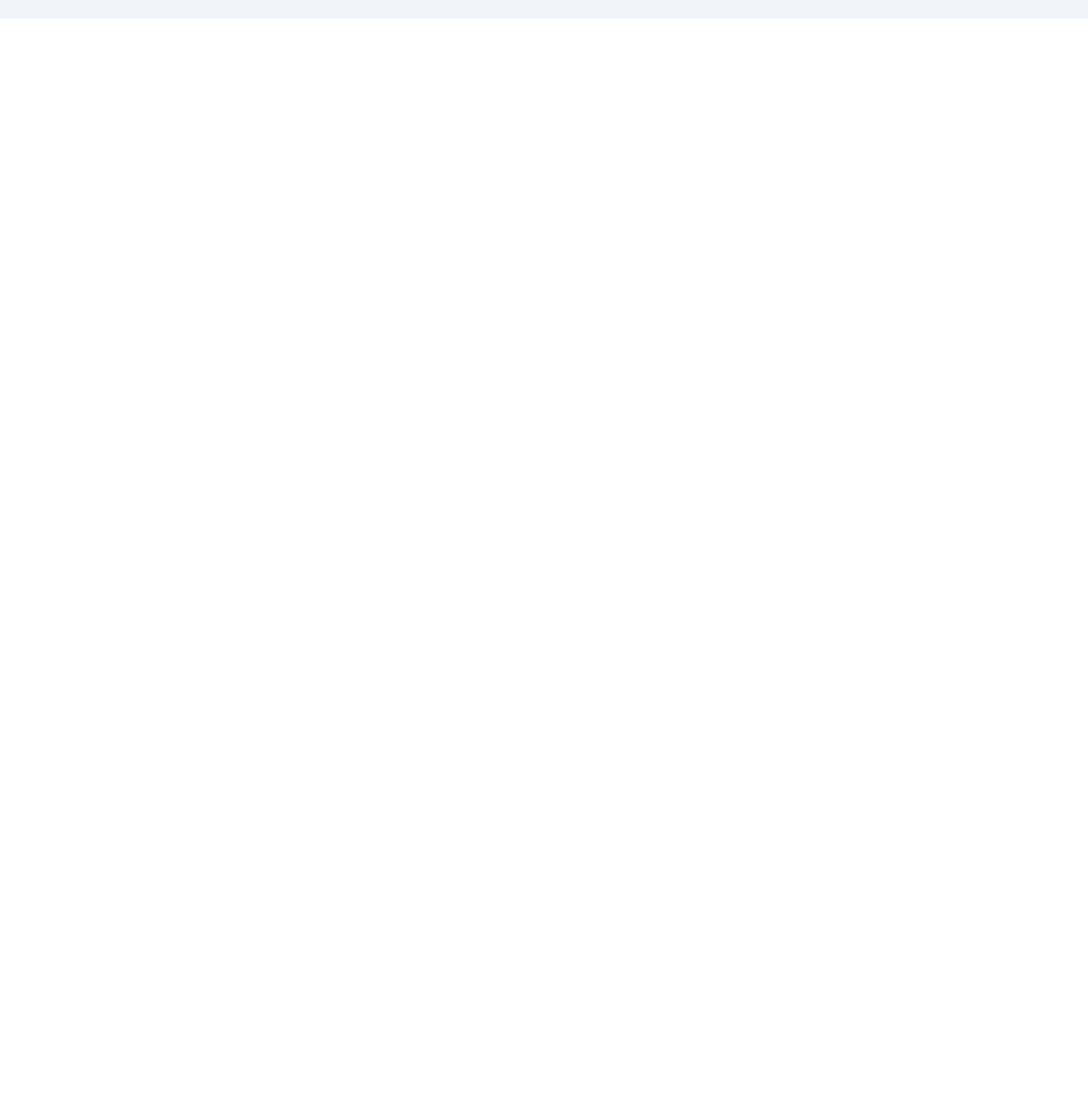
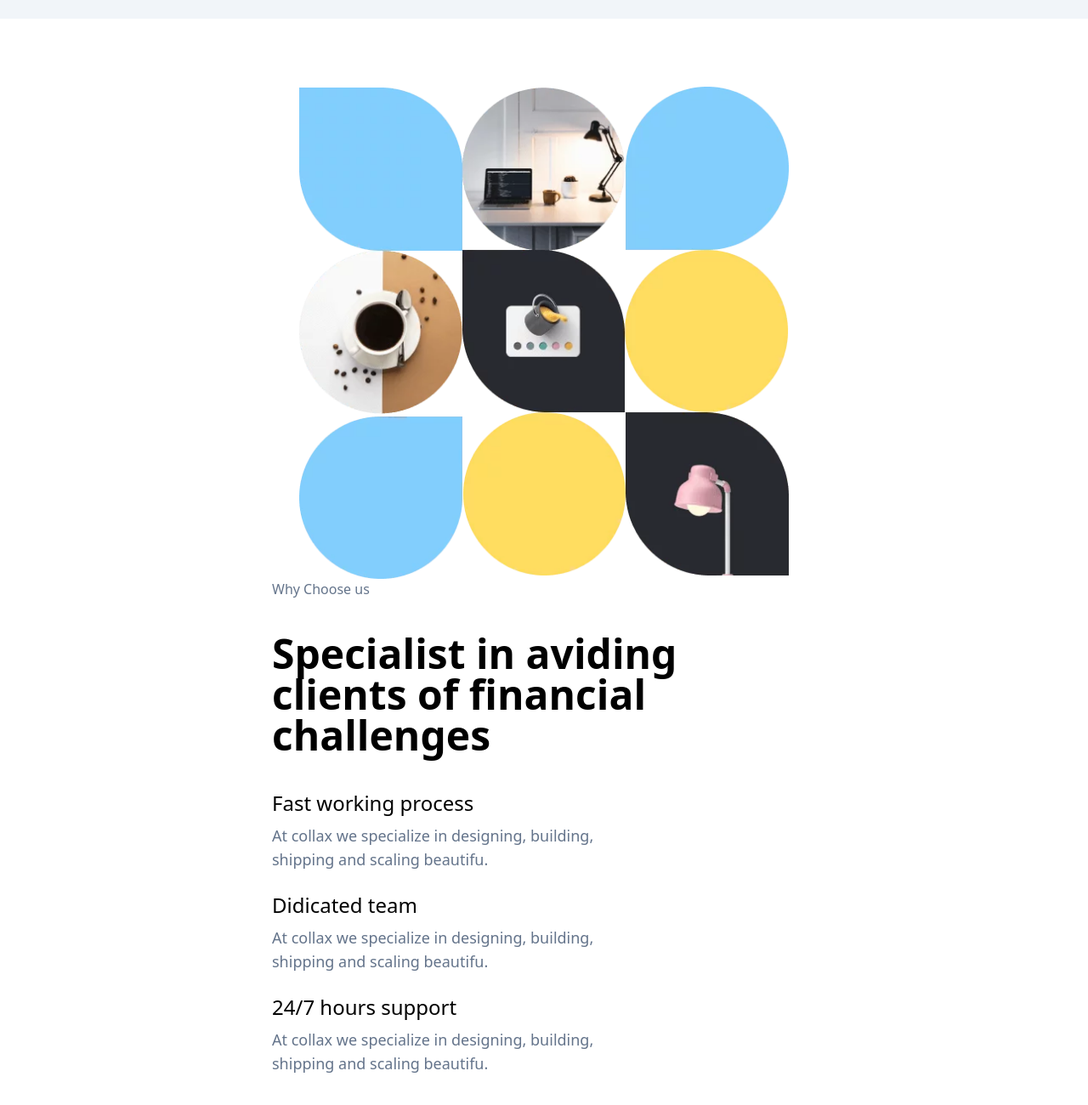
Before and after one commit to sharjeelbigosoft/weblearnbd, a plain HTML site: page index.html in a window 1280 px wide. Shown: the part 2422-3722 px from the top of the page at 85% size. Before the commit the page ends 2444 px from the top, so only its background shows below. Drawn offline with nearby package versions, Linux system fonts and the light colour scheme.

Commit message:
Specialities section.

```diff
--- a/index.html
+++ b/index.html
@@ -65,24 +65,51 @@
         <h4 class="text-center font-medium text-slate-400 text-xl">Our Services</h4>
         <h3 class="py-10 text-center font-bold text-5xl">Managing you business with our best service</h3>
         <div class="mx-8 my-16 justify-center flex flex-wrap">
-            <div class="w-64 m-4 w-1/5 bg-white px-12 py-16 hover:border-b-4 border-b-4 border-slate-100 rounded-border rounded-lg hover:border-teal-400">
+            <div class="w-64 m-4 w-1/5 bg-white px-12 py-16 hover:border-b-4 border-b-4 border-slate-100 rounded-border rounded-3xl hover:border-teal-400">
                 <img class=" border-b-2 p-4 mb-8 rounded-border rounded-lg bg-teal-100" src="./007-email.png" alt="">
                 <p class="font-medium text-xl ">Product Management</p>
             </div>
-            <div class="w-64 m-4 w-1/5 bg-white px-12 py-16 hover:border-b-4 border-b-4 border-slate-100 rounded-border rounded-lg hover:border-violet-500">
+            <div class="w-64 m-4 w-1/5 bg-white px-12 py-16 hover:border-b-4 border-b-4 border-slate-100 rounded-border rounded-3xl hover:border-violet-500">
                 <img class=" border-b-2 p-4 mb-8 rounded-border rounded-lg bg-violet-200" src="./service4.1.png" alt="">
                 <p class="font-medium text-xl ">Web & Mobile Development</p>
             </div>
-            <div class="w-64 m-4 w-1/5 bg-white px-12 py-16 hover:border-b-4 border-b-4 border-slate-100 rounded-border rounded-lg hover:border-orange-400">
+            <div class="w-64 m-4 w-1/5 bg-white px-12 py-16 hover:border-b-4 border-b-4 border-slate-100 rounded-border rounded-3xl hover:border-orange-400">
                 <img class=" border-b-2 p-4 mb-8 rounded-border rounded-lg bg-orange-100" src="./service4.2.png" alt="">
                 <p class="font-medium text-xl ">Fast Customer Support</p>
             </div>
-            <div class="w-64 m-4 w-1/5 bg-white px-12 py-16 hover:border-b-4 border-b-4 border-slate-100 rounded-border rounded-lg hover:border-pink-500">
+            <div class="w-64 m-4 w-1/5 bg-white px-12 py-16 hover:border-b-4 border-b-4 border-slate-100 rounded-border rounded-3xl hover:border-pink-500">
                 <img class=" border-b-2 p-4 mb-8 rounded-border rounded-lg bg-pink-100" src="./service4.3.png" alt="">
                 <p class="font-medium text-xl ">Human Resources</p>
             </div>
 
         </div>
+    </div>
+
+    <div class="flex flex-wrap justify-around my-20 mx-10">
+        <img class="max-w-xl object-scale-down" src="./fea-1.png" alt="">
+        <div class="max-w-screen-sm">
+            <h6 class="font-medium text-slate-500">Why Choose us</h6>
+            <h3 class="text-5xl font-bold my-10">Specialist in aviding clients of financial challenges</h3>
+            <div class="">
+                <div class="my-6">
+                    <h4 class="font-medium text-2xl">Fast working process</h4>
+                    <p class="max-w-sm text-slate-500 mt-2 font-normal text-lg">At collax we specialize in designing, building,
+                        shipping and scaling beautifu.</p>
+                </div>
+                <div class="my-6">
+                    <h4 class="font-medium text-2xl">Didicated team</h4>
+                    <p class="max-w-sm text-slate-500 mt-2 font-normal text-lg">At collax we specialize in designing, building,
+                        shipping and scaling beautifu.</p>
+                </div>
+                <div class="my-6">
+                    <h4 class="font-medium text-2xl">24/7 hours support</h4>
+                    <p class="max-w-sm text-slate-500 mt-2 font-normal text-lg">At collax we specialize in designing, building,
+                        shipping and scaling beautifu.</p>
+                </div>
+
+            </div>
+        </div>
+
     </div>
 
     <!-- <footer>
```
Also changed, not shown: fea-1.png (added).
